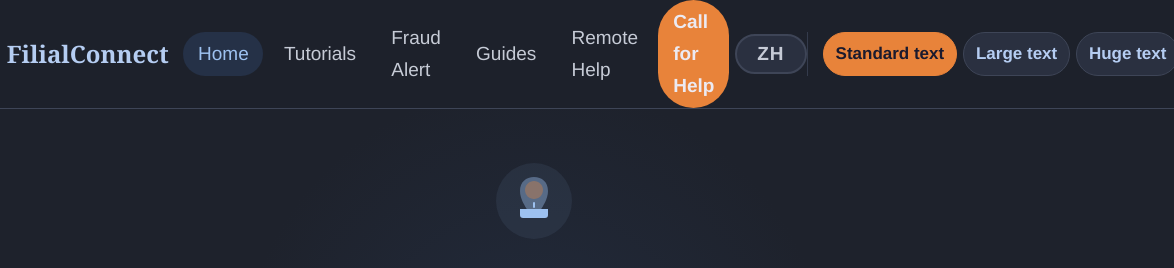
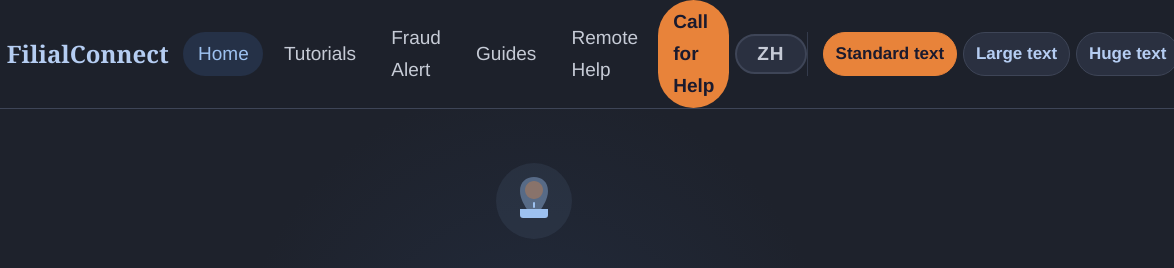
Before and after one commit to lxh113377/filialconnect, a plain HTML site: page index.html in a window 1280 px wide. Shown: the top 268 px of the page, 106-1280 px from the left. Drawn offline with Linux system fonts and the dark colour scheme.

Commit message:
fix(a11y): 暗色 .nav-cta 前景需 !important 才能压过浅色态同权重声明
浏览器实测（CDP getComputedStyle）暴露上一版暗色覆盖未生效：.nav-cta 在浅色态用
color: var(--color-text) !important，后写的无 flag 覆盖被压回 2.28:1；补 flag 后
实测 #1A1A2E on #E8833A = 6.29:1。同时实测导航链接在暗色纸底上 9.78:1（原 1.39:1）。

```diff
--- a/assets/css/main.css
+++ b/assets/css/main.css
@@ -1866,11 +1866,12 @@ html.js .stagger-children:not(.visible) > * {
     --color-shadow-strong: rgba(0, 0, 0, 0.55);
   }
 
-  /* Accent buttons keep pinned dark text (their background stays brand orange) */
+  /* Accent buttons keep pinned dark text (their background stays brand orange).
+     .nav-cta declares color with !important in light mode, so this has to match it. */
   .btn-accent,
   .nav-cta,
   .nav-cta:hover {
-    color: #1A1A2E;
+    color: #1A1A2E !important;
   }
 
   /* Sticky header is translucent white paper in light mode; in dark mode it
```
